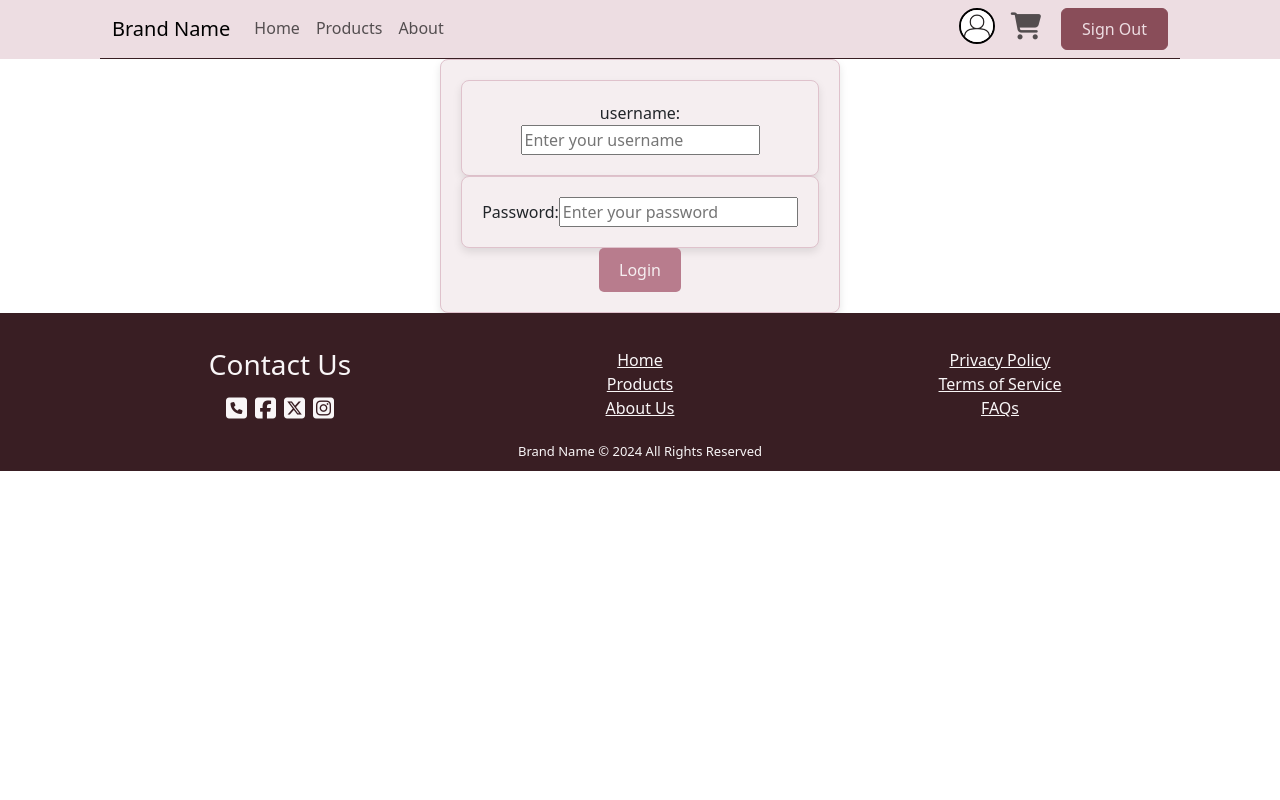
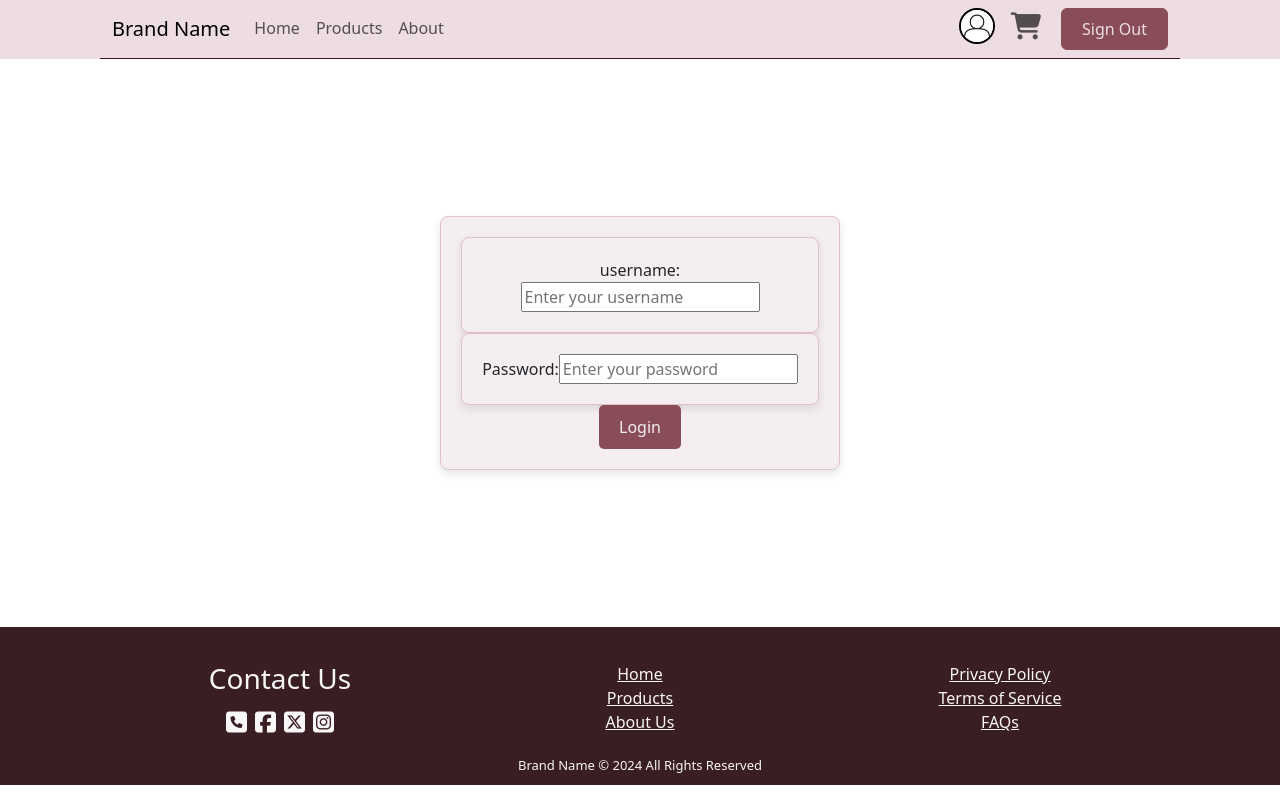
Before and after one commit to abdozero/Cafe-Angular, an Angular app: page /login in a window 1280 px wide. Built offline with nearby package versions, Linux system fonts and the light colour scheme.

Commit message:
update style

```diff
--- a/src/app/Component/login/login.component.css
+++ b/src/app/Component/login/login.component.css
@@ -1,5 +1,5 @@
 
-div {
+.form, .username, .password {
   max-width: 400px;
   margin: 0 auto;
   padding: 20px; /* Add padding inside the container */
@@ -8,6 +8,10 @@ div {
   box-shadow: 0 4px 8px rgba(0, 0, 0, 0.1); /* Soft shadow */
   background-color: #f5eef0; /* Light background color using 100 variant */
   text-align: center; /* Center-align text */
+}
+
+.main{
+  min-height: 71vh;
 }
 h4 {
   color: #613a41;
@@ -21,8 +25,8 @@ p {
 }
 
 input[type="button"] {
-  background-color: #b87c8d;
-  color: #f5eef0;
+  /* background-color: #b87c8d;
+  color: #f5eef0; */
   border: none;
   padding: 10px 20px;
   border-radius: 5px;
@@ -32,5 +36,5 @@ input[type="button"] {
 }
 
 input[type="button"]:hover {
-  background-color: #9a5b69;
+  /* background-color: #9a5b69; */
 }
--- a/src/app/Component/login/login.component.html
+++ b/src/app/Component/login/login.component.html
@@ -1,6 +1,7 @@
-<div class="container">
+<div class="main just d-flex align-items-center">
+  <div class="container form">
     <form [formGroup]="loginForm">
-    <div class="form-group">
+      <div class="form-group username">
         <label for="username">username:</label>
         <input
           type="text"
@@ -8,7 +9,7 @@
           placeholder="Enter your username"/>
       </div>
 
-    <div class="form-group">
+      <div class="form-group password">
         <label for="password">Password:</label>
         <input
           type="password"
@@ -18,6 +19,7 @@
       </div>
 
               <!-- <h4>Login</h4> -->
-    <input type="button" value="Login" (click)="login()">
+      <input class=" btn btn-rose-taupe" type="button" value="Login" (click)="login()">
     </form>
   </div>
+</div>
```
Lines whose indentation alone changed are shown as unchanged.
